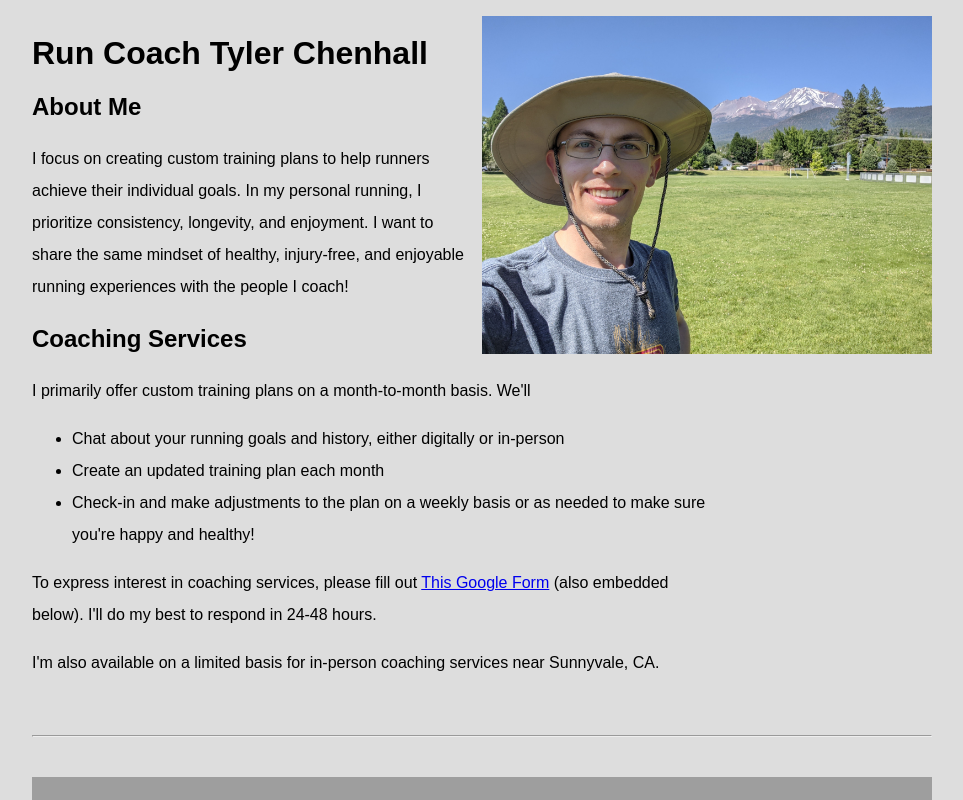
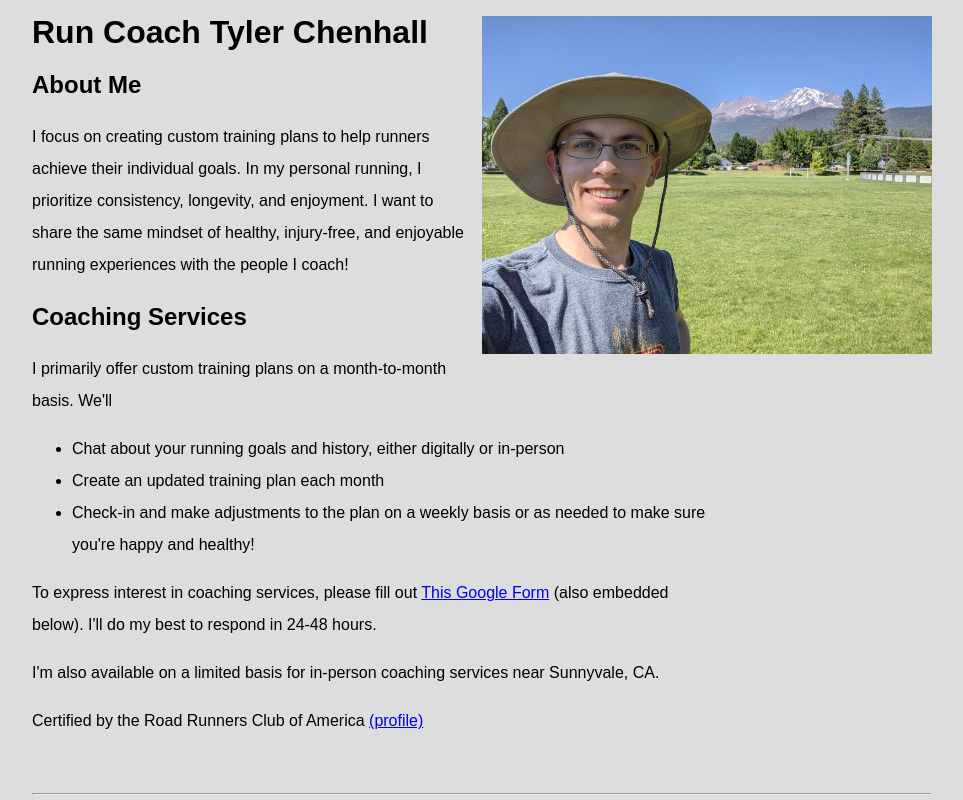
Before and after one commit to TylerChenhall/tylerchenhall.github.io, a plain HTML site: page index.html in a window 1280 px wide. Shown: the top 800 px of the page, without its empty margins (158-1121 px from the left). Drawn offline with Linux system fonts and the light colour scheme; grey boxes are pictures that could not be loaded.

Commit message:
Adding RRCA link and a bit more style

```diff
--- a/index.html
+++ b/index.html
@@ -32,6 +32,9 @@ In my personal running, I prioritize consistency, longevity, and enjoyment. I wa
         <p>
             I'm also available on a limited basis for in-person coaching services near Sunnyvale, CA.
         </p>
+        <p>
+            Certified by the Road Runners Club of America <a href="https://www.rrca.org/coach/tyler-chenhall/" target="_blank">(profile)</a>
+        </p>
 
 
 
--- a/style.css
+++ b/style.css
@@ -5,6 +5,10 @@ body {
     max-inline-size: 900px;
     margin: 0 auto;
     padding: 1rem;
+}
+
+h1 {
+    margin-block-start: 0;
 }
 
 p, ul {
```
